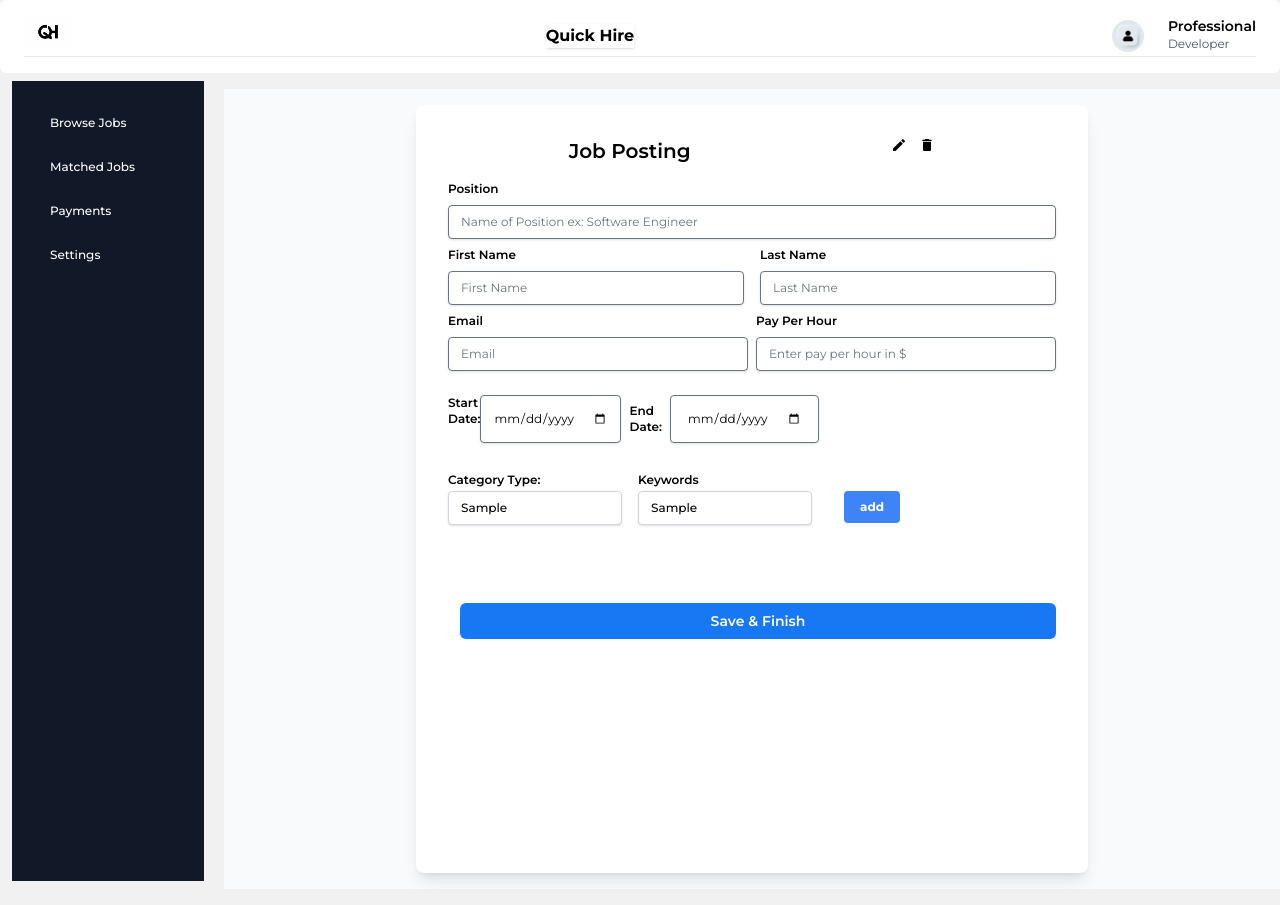
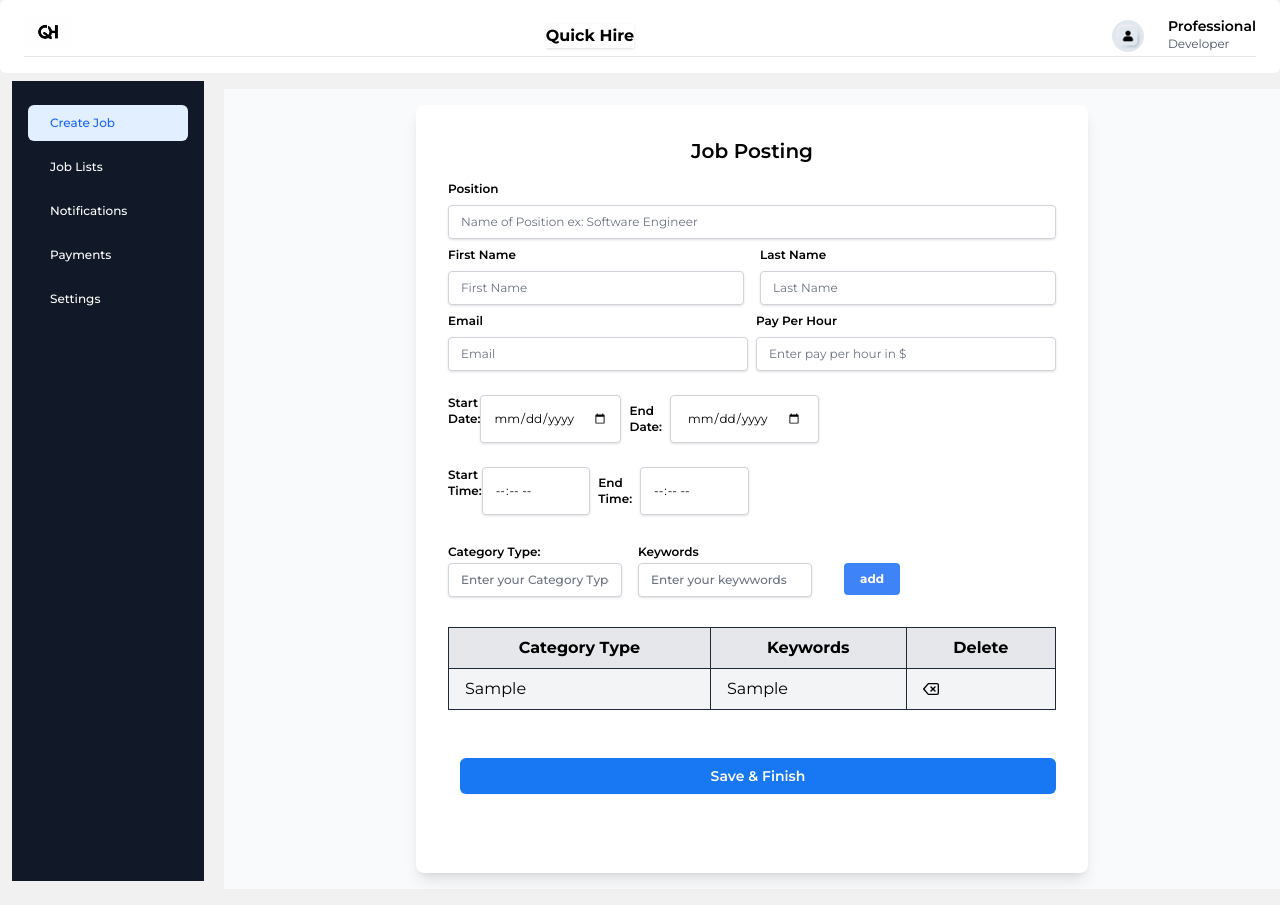
Before and after one commit to gowthamdongari/QuickHire, a React (Vite) app in the folder frontend/: page /home/CreateJobs in a window 1280 px wide. Both pictures are taken after typing "Sample", "Sample" into the empty fields and a click on the button "add". Built offline with nearby package versions, Linux system fonts and the light colour scheme.

Commit message:
validations for job postings

```diff
--- a/frontend/src/components/Category.jsx
+++ b/frontend/src/components/Category.jsx
@@ -32,7 +32,7 @@ const Category = ({ handleCategoryAdd }) => {
       };
       setCategoryError(errorObj)
       if (!checkKeysEmpty(errorObj)) {
-        handleCategoryAdd(category);
+        handleCategoryAdd({...category,ID:Date.now()+Math.random()});
         setCategory(details);
         setCategoryError(intialErrorObj);
       }
--- a/frontend/src/components/CategoryList.jsx
+++ b/frontend/src/components/CategoryList.jsx
@@ -25,7 +25,7 @@ const CategoryList = ({ Lists, handleDelete }) => {
                 {item.keywords}
               </td>
               {handleDelete && (
-                <td className="border border-gray-800 px-4 py-2" onClick={()=>handleDelete(index)}>
+                <td className="border border-gray-800 px-4 py-2" onClick={()=>handleDelete(item.ID)}>
                   <FiDelete />
                 </td>
               )}
--- a/frontend/src/components/Employer/JobPosting.jsx
+++ b/frontend/src/components/Employer/JobPosting.jsx
@@ -1,79 +1,196 @@
-import React, { useEffect, useState } from "react";
+import React, { useState } from "react";
 import Category from "../Category";
 import { MdEdit } from "react-icons/md";
 import { MdDelete } from "react-icons/md";
+import CategoryList from "../CategoryList";
+import {
+  checkKeysEmpty,
+  validateEmail,
+  validateEmptiness,
+  validateFirstName,
+  validateLastName,
+  validatePay,
+} from "../../validations/standardValidations";
+import ErrorMsgComponent from "../shared/ErrorMsgComponent";
 
+const details = {
+  positionName: "",
+  firstName: "",
+  lastName: "",
+  email: "",
+  pay: "",
+  startDate: "",
+  endDate: "",
+  startTime: "",
+  endTime: "",
+  categoryLists: [],
+};
 
-const JobPosting = ({isView=false}) => {
-   const  [jobDetails,setJobDetails] = useState({position:"Software Developer",firstName:"John",lastName:"Doe",email:"john@gmail.com",pay:"35$",startDate:"2020-02-03",endDate:"2020-04-03"})
-   const [isEditable,setIsEditable] = useState(!isView);
-   console.log(isView)
-   const handleChange =(key,val)=>{
-      setJobDetails({...jobDetails,[key]:val})
-   }
+const error = {
+  positionError: "",
+  firsNameError: "",
+  lastNameError: "",
+  emailError: "",
+  payError: "",
+  startDateError: "",
+  endDateError: "",
+  startTimeError: "",
+  endTimeError: "",
+  categoryrError: "",
+};
 
-   useEffect(()=>{
-      if(!isView){
-         setJobDetails({position:"",firstName:"",lastName:"",email:"",pay:"",startDate:"",endDate:""})
+const JobPosting = ({ isView = false }) => {
+  const [jobDetails, setJobDetails] = useState(details);
+  const [jobError, setJobError] = useState(error);
+  const [isEditable, setIsEditable] = useState(!isView);
+  const handleChange = (e) => {
+    setJobDetails({ ...jobDetails, [e.target.name]: e.target.value });
+  };
+  const handleJobSave = (e) => {
+    try {
+      e.preventDefault();
+      const errorObj = {
+        positionError: validateEmptiness(
+          jobDetails.positionName,
+          "Position is Empty!"
+        ),
+        firsNameError: validateFirstName(jobDetails.firstName),
+        lastNameError: validateLastName(jobDetails.lastName),
+        emailError: validateEmail(jobDetails.email),
+        payError: validatePay(jobDetails.pay),
+        startDateError: validateEmptiness(
+          jobDetails.startDate,
+          "StartDate is Empty"
+        ),
+        endDateError: validateEmptiness(
+          jobDetails.endDate,
+          "End Date is Empty!"
+        ),
+        startTimeError: validateEmptiness(
+          jobDetails.startTime,
+          "start Time is empty"
+        ),
+        endTimeError: validateEmptiness(
+          jobDetails.endTime,
+          "End Time is empty"
+        ),
+        categoryrError:
+          jobDetails.categoryLists.length >= 2
+            ? ""
+            : "Need atleast two categories",
+      };
+      setJobError(errorObj);
+      if (!checkKeysEmpty(errorObj)) {
+        alert("Job saved successfully");
+        setJobError(error);
+        setJobDetails(details);
       }
-   },[])
+    } catch (error) {
+      console.log(error);
+    }
+  };
+
+  const handleCategoryAdd = (obj) => {
+    try {
+      let array = [...jobDetails.categoryLists, obj];
+      setJobDetails({ ...jobDetails, categoryLists: array });
+    } catch (error) {
+      console.log(error);
+    }
+  };
+  const handleCategoryDelete = (id) => {
+    try {
+      if (id) {
+        const array = jobDetails.categoryLists.filter((item) => item.ID != id);
+        setJobDetails({ ...jobDetails, categoryLists: array });
+      }
+    } catch (error) {
+      console.log(error);
+    }
+  };
   return (
     <div className="bg-gray-50 min-h-screen flex justify-center w-full">
       <div className="bg-white rounded-lg shadow-lg p-8 m-4 max-w-2xl w-full">
-      <div className='flex justify-evenly'>
-          <div className='flex justify-center'>
+        <div className="flex justify-evenly">
+          <div className="flex justify-center">
             <h1 className="text-md font-semibold mb-4">Job Posting</h1>
           </div>
-          <div className='flex justify-end ml-20'>
-            <MdEdit className="mr-3"/>
-            <MdDelete />
-          </div>
+          {isView && (
+            <div className="flex justify-end ml-20">
+              <MdEdit className="mr-3" />
+              <MdDelete />
+            </div>
+          )}
         </div>
         <h1 className="text-xs font-semibold mb-2">Position</h1>
         <input
-          className="mb-2 w-full px-3 py-2 text-xs border rounded shadow appearance-none text-grey-darker"
+          className={`mb-2 w-full px-3 py-2 text-xs border rounded shadow appearance-none text-grey-darker ${
+            jobError.positionError.length > 0
+              ? "border-red-500"
+              : "border-gray-300"
+          }`}
           type="text"
           readOnly={!isEditable}
-          value={jobDetails.position}
-          onChange={(e)=>handleChange("position",e.target.value)}
+          value={jobDetails.positionName}
+          name="positionName"
+          onChange={handleChange}
           placeholder="Name of Position ex: Software Engineer"
         />
-
+        <ErrorMsgComponent msg={jobError.positionError} />
         <div className="flex flex-wrap -mx-2 mb-2">
           <div className="w-full md:w-1/2 px-2 mb-2 md:mb-0">
             <h1 className="text-xs font-semibold mb-2">First Name</h1>
             <input
-              className="w-full px-3 py-2 text-xs border rounded shadow appearance-none text-grey-darker"
+              className={`w-full px-3 py-2 text-xs border rounded shadow appearance-none text-grey-darker ${
+                jobError.firsNameError.length > 0
+                  ? "border-red-500"
+                  : "border-gray-300"
+              }`}
               type="text"
               placeholder="First Name"
               readOnly={!isEditable}
               value={jobDetails.firstName}
-              onChange={(e)=>handleChange("firstName",e.target.value)}
+              name="firstName"
+              onChange={handleChange}
             />
+            <br></br>
+            <ErrorMsgComponent msg={jobError.firsNameError} />
           </div>
           <div className="w-full md:w-1/2 px-2">
             <h1 className="text-xs font-semibold mb-2">Last Name</h1>
             <input
-              className="w-full px-3 py-2 text-xs border rounded shadow appearance-none text-grey-darker"
+              className={`w-full px-3 py-2 text-xs border rounded shadow appearance-none text-grey-darker ${
+                jobError.lastNameError.length > 0
+                  ? "border-red-500"
+                  : "border-gray-300"
+              }`}
               type="text"
               placeholder="Last Name"
               readOnly={!isEditable}
               value={jobDetails.lastName}
-              onChange={(e)=>handleChange("lastName",e.target.value)}
+              name="lastName"
+              onChange={handleChange}
             />
+            <ErrorMsgComponent msg={jobError.lastNameError} />
           </div>
         </div>
         <div className="flex mb-2">
           <div className="w-1/2 mr-1">
             <h1 className="text-xs font-semibold mb-2">Email</h1>
             <input
-              className="w-full px-3 py-2 text-xs border rounded shadow appearance-none text-grey-darker"
+              className={`w-full px-3 py-2 text-xs border rounded shadow appearance-none text-grey-darker ${
+                jobError.emailError.length > 0
+                  ? "border-red-500"
+                  : "border-gray-300"
+              }`}
               type="email"
               placeholder="Email"
               readOnly={!isEditable}
               value={jobDetails.email}
-              onChange={(e)=>handleChange("email",e.target.value)}
+              name="email"
+              onChange={handleChange}
             />
+            <ErrorMsgComponent msg={jobError.emailError} />
           </div>
           <div className="w-1/2 ml-1">
             <div className="relative">
@@ -82,13 +199,19 @@ const JobPosting = ({isView=false}) => {
               </div>
               <h1 className="text-xs font-semibold mb-2">Pay Per Hour</h1>
               <input
-                className="w-full px-3 py-2 text-xs border rounded shadow appearance-none text-grey-darker"
+                className={`w-full px-3 py-2 text-xs border rounded shadow appearance-none text-grey-darker ${
+                  jobError.payError.length > 0
+                    ? "border-red-500"
+                    : "border-gray-300"
+                }`}
                 type="text"
                 placeholder="Enter pay per hour in $"
                 readOnly={!isEditable}
                 value={jobDetails.pay}
-                onChange={(e)=>handleChange("pay",e.target.value)}
+                name="pay"
+                onChange={handleChange}
               />
+              <ErrorMsgComponent msg={jobError.payError} />
             </div>
           </div>
         </div>
@@ -105,11 +228,18 @@ const JobPosting = ({isView=false}) => {
                 <input
                   type="date"
                   id="start-date"
-                  className="w-full px-3 py-2 text-xs border rounded shadow appearance-none text-grey-darke"
+                  className={`w-full px-3 py-2 text-xs border rounded shadow appearance-none text-grey-darker ${
+                    jobError.startDateError.length > 0
+                      ? "border-red-500"
+                      : "border-gray-300"
+                  }`}
                   readOnly={!isEditable}
                   value={jobDetails.startDate}
-                  onChange={(e)=>handleChange("startDate",e.target.value)}
+                  name="startDate"
+                  onChange={handleChange}
                 />
+                <br></br>
+                <ErrorMsgComponent msg={jobError.startDateError} />
               </div>
               <div className="flex justify-between">
                 <label htmlFor="end-date" className="text-xs font-semibold m-2">
@@ -118,28 +248,93 @@ const JobPosting = ({isView=false}) => {
                 <input
                   type="date"
                   id="end-date"
-                  className="w-full px-4 py-2 text-xs border rounded shadow appearance-none text-grey-darke"
+                  className={`w-full px-4 py-2 text-xs border rounded shadow appearance-none text-grey-darke
+                  ${
+                    jobError.endDateError.length > 0
+                      ? "border-red-500"
+                      : "border-gray-300"
+                  }
+                  `}
                   readOnly={!isEditable}
                   value={jobDetails.endDate}
-                  onChange={(e)=>handleChange("endDate",e.target.value)}
+                  name="endDate"
+                  onChange={handleChange}
                 />
+                <ErrorMsgComponent msg={jobError.endDateError} />
+              </div>
+            </div>
+          </div>
+        </div>
+        <div className="flex flex-wrap -mx-2 mb-2">
+          <div className="w-full md:w-1/2 px-2 mb-2 md:mb-0">
+            <div className="flex flex-row mt-4">
+              <div className="flex justify-between ">
+                <label
+                  htmlFor="start-date"
+                  className="text-xs font-semibold mb-2"
+                >
+                  Start Time:
+                </label>
+                <input
+                  type="time"
+                  id="start-date"
+                  className={`w-full px-3 py-2 text-xs border rounded shadow appearance-none text-grey-darke ${
+                    jobError.startTimeError.length > 0
+                      ? "border-red-500"
+                      : "border-gray-300"
+                  }`}
+                  readOnly={!isEditable}
+                  value={jobDetails.startTime}
+                  name="startTime"
+                  onChange={handleChange}
+                />
+                <ErrorMsgComponent msg={jobError.startTimeError} />
+              </div>
+              <div className="flex justify-between">
+                <label htmlFor="end-date" className="text-xs font-semibold m-2">
+                  End Time:
+                </label>
+                <input
+                  type="time"
+                  id="end-date"
+                  className={`w-full px-3 py-2 text-xs border rounded shadow appearance-none text-grey-darke ${
+                    jobError.endTimeError.length > 0
+                      ? "border-red-500"
+                      : "border-gray-300"
+                  }`}
+                  readOnly={!isEditable}
+                  value={jobDetails.endTime}
+                  name="endTime"
+                  onChange={handleChange}
+                />
+                <ErrorMsgComponent msg={jobError.endTimeError} />
               </div>
             </div>
           </div>
         </div>
         <div className="flex items-start mt-6 text-base font-medium">
-          <Category isCategory={isView} />
+          <Category handleCategoryAdd={handleCategoryAdd} />
         </div>
+          <ErrorMsgComponent msg={jobError.categoryrError} />
+        {jobDetails.categoryLists.length > 0 && (
+          <CategoryList
+            Lists={jobDetails.categoryLists}
+            handleDelete={handleCategoryDelete}
+          />
+        )}
         <div className="flex items-center justify-between mt-4 mb-8">
           <div className="flex-1 ml-3">
-            <button className=" mt-8 flex w-full justify-center rounded-md bg-fbblue px-3 py-1.5 text-sm font-semibold leading-6 text-white shadow-sm hover:bg-indigo-500 focus-visible:outline focus-visible:outline-2 focus-visible:outline-offset-2 focus-visible:outline-indigo-600">
+            <button
+              type="button"
+              onClick={handleJobSave}
+              className=" mt-8 flex w-full justify-center rounded-md bg-fbblue px-3 py-1.5 text-sm font-semibold leading-6 text-white shadow-sm hover:bg-indigo-500 focus-visible:outline focus-visible:outline-2 focus-visible:outline-offset-2 focus-visible:outline-indigo-600"
+            >
               Save & Finish
             </button>
           </div>
         </div>
       </div>
     </div>
-
   );
 };
 
--- a/frontend/src/components/SideNavBar.jsx
+++ b/frontend/src/components/SideNavBar.jsx
@@ -77,7 +77,7 @@ const SideNavBar = () => {
         {/* Navigation links */}
         <nav>
           {/* Repeat this structure for each menu item */}
-          {ProfessionalLinks.map((item,index) => {
+          {employerLinks.map((item,index) => {
             return (
               <NavLink
                 to={item.link}
--- a/frontend/src/validations/standardValidations.js
+++ b/frontend/src/validations/standardValidations.js
@@ -160,3 +160,12 @@ export const validateEmptiness =(val,customMsg)=>{
     return "Field Empty"
   }
 }
+
+export const validatePay =(pay)=>{
+  try {
+     const num = Number(pay);
+     return pay>0?"":"Pay ammount should be Positive"
+  } catch (error) {
+     console.log(error)
+  }
+}
```
